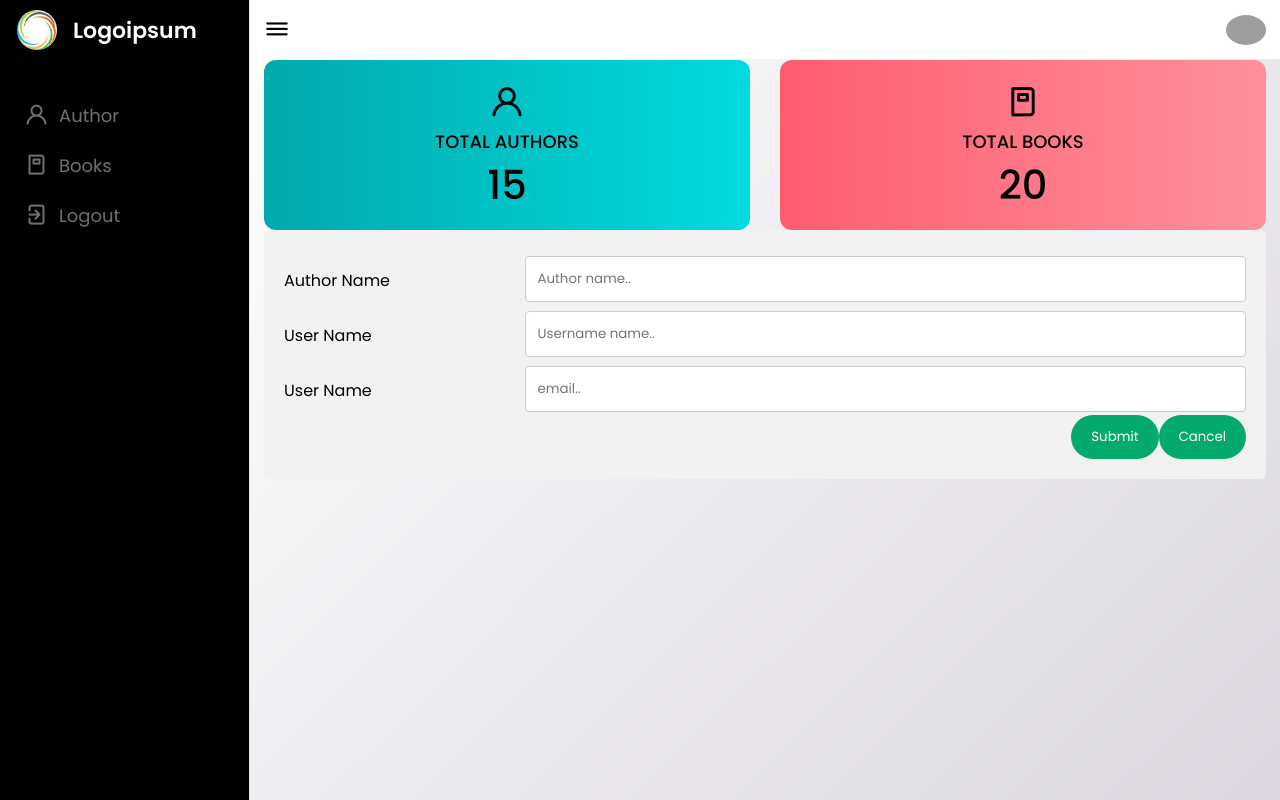
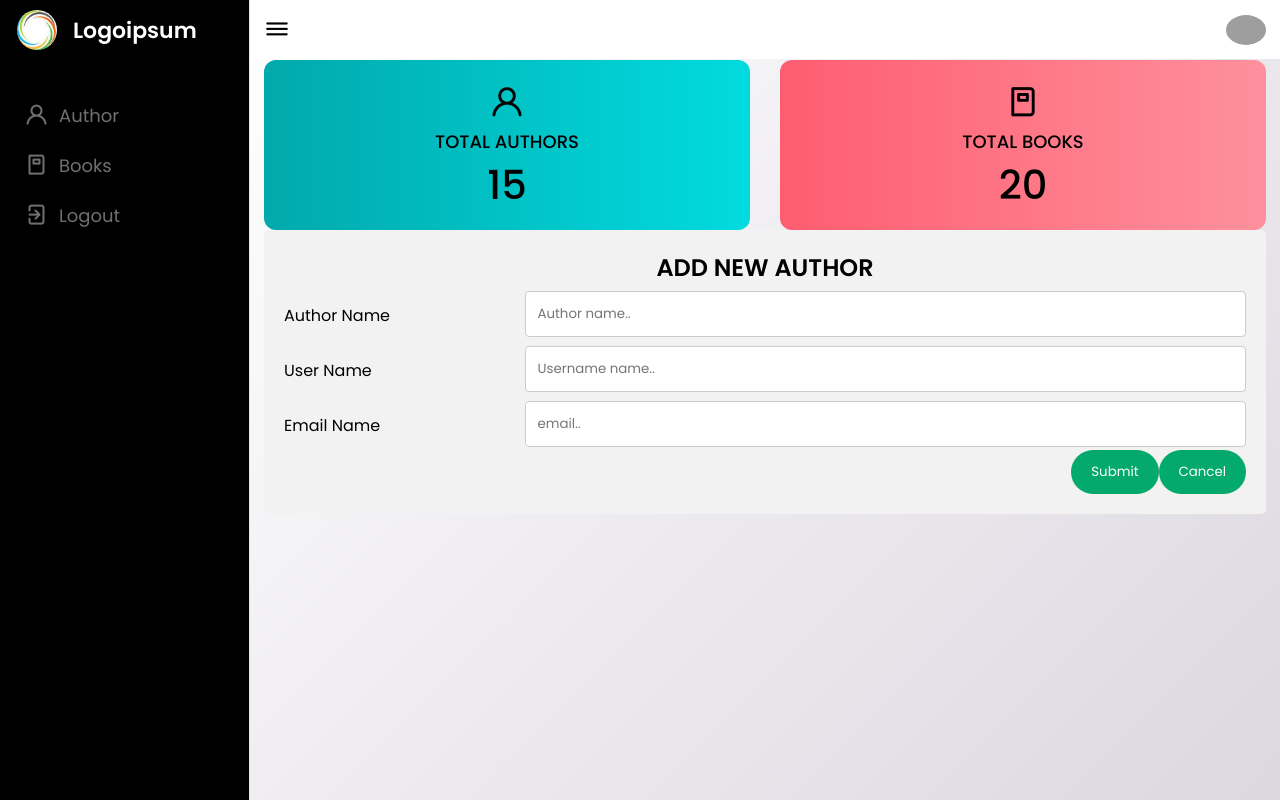
Before and after one commit to nourin0098/Bookstore, a Django app: page /author/add_author/ in a window 1280 px wide. Run offline with Django 4.2, Linux system fonts and the light colour scheme; grey boxes are pictures that could not be loaded.

Commit message:
update templates

```diff
--- a/templates/auth_add.html
+++ b/templates/auth_add.html
@@ -91,6 +91,7 @@ input[type=submit]:hover {
     <form method="post" action="{% url 'add_author' %}">
         {% csrf_token %}
     <div class="row">
+      <h1 style="text-align: center;">ADD NEW AUTHOR</h1>
       <div class="col-25">
         <label for="Authorname">Author Name</label>
       </div>
@@ -108,7 +109,7 @@ input[type=submit]:hover {
     </div>
     <div class="row">
         <div class="col-25">
-          <label for="Email">User Name</label>
+          <label for="Email">Email Name</label>
         </div>
         <div class="col-75">
           <input type="text" name="email" placeholder="email.." required>
--- a/templates/auth_details.html
+++ b/templates/auth_details.html
@@ -38,6 +38,7 @@ label{
 </style>
 <form method="post" style="padding: inherit;" action="">
     <div class="row">
+        <h1 style="text-align: center;">AUTHOR DETAILS AND BOOKS</h1>
       <div class="col-25">
           <label for="Bookid">Author Name:    {{author.author.authorname}}</label>
       </div>
--- a/templates/auth_edit.html
+++ b/templates/auth_edit.html
@@ -91,6 +91,7 @@ input[type=submit]:hover {
     <form method="post" action="{% url 'edit_author' author.id %}">
         {% csrf_token %}
     <div class="row">
+      <h1 style="text-align: center;">UPDATE AUTHOR</h1>
       <div class="col-25">
         <label for="Authorname">Author Name</label>
       </div>
--- a/templates/book_add.html
+++ b/templates/book_add.html
@@ -91,6 +91,7 @@ input[type=submit]:hover {
     <form method="post" action="{% url 'add_book' %}">
         {% csrf_token %}
     <div class="row">
+      <h1 style="text-align: center;">ADD NEW BOOK</h1>
       <div class="col-25">
         <label for="Bookid">Book Id</label>
       </div>
--- a/templates/book_edit.html
+++ b/templates/book_edit.html
@@ -91,6 +91,7 @@ input[type=submit]:hover {
   <form method="post" action="{% url 'book_edit' book.id %}">
         {% csrf_token %}
         <div class="row">
+          <h1 style="text-align: center;">UPDATE BOOK</h1>
           <div class="col-25">
               <label for="Bookid">Book Id</label>
           </div>
```
